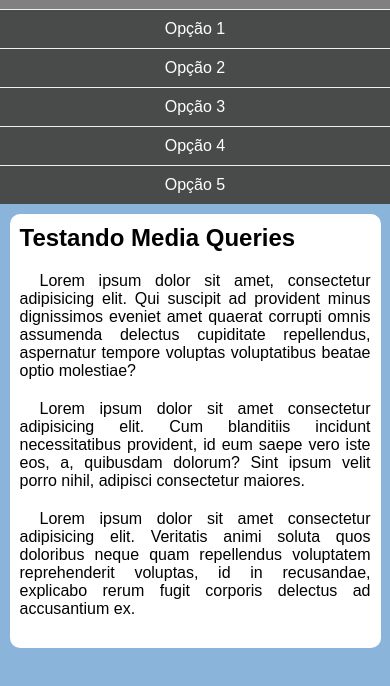
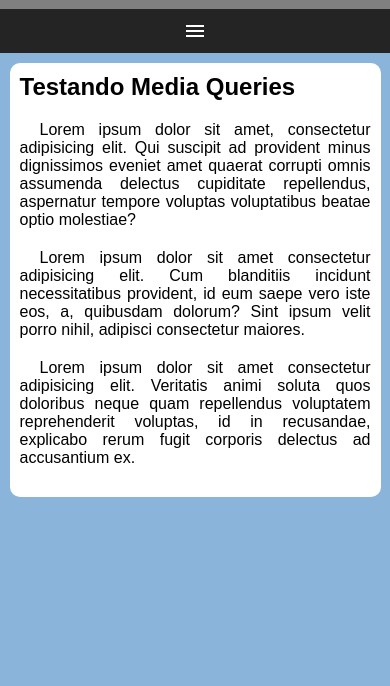
Before and after one commit to igorhawks/menuResponsivo, a plain HTML site: page index.html in a window 390 px wide. Shown: the part 48-734 px from the top of the page. Drawn offline with nearby package versions, Linux system fonts and the light colour scheme.

Commit message:
finalizando o menu responsivo

```diff
--- a/index.html
+++ b/index.html
@@ -5,11 +5,15 @@
     <meta name="viewport" content="width=device-width, initial-scale=1.0">
     <title>Media Query</title>
     <link rel="stylesheet" href="style.css">
+    <link rel="stylesheet" href="https://fonts.googleapis.com/css2?family=Material+Symbols+Outlined:opsz,wght,FILL,GRAD@20..48,100..700,0..1,-50..200" />
 </head>
 <body>
     <header>
         <h1>Meu Site</h1>
-        <menu>
+        <i id="burguer" class="material-symbols-outlined" onclick="clickMenu()">
+            menu
+        </i>
+        <menu id="itens">
             <ul>
                 <li><a href="#">Opção 1</a></li>
                 <li><a href="#">Opção 2</a></li>
@@ -27,6 +31,15 @@
             <p>Lorem ipsum dolor sit amet consectetur adipisicing elit. Veritatis animi soluta quos doloribus neque quam repellendus voluptatem reprehenderit voluptas, id in recusandae, explicabo rerum fugit corporis delectus ad accusantium ex.</p>
         </article>
     </main>
+    <script>
+        function clickMenu(){
+            if(itens.style.display == 'block'){
+                itens.style.display = 'none';
+            }else{
+                itens.style.display = 'block'
+            }
+        }
+    </script>
 
 </body>
 </html>
--- a/style.css
+++ b/style.css
@@ -7,6 +7,21 @@
 body,html{
     background-color: rgb(138, 180, 218);
 }
+
+i#burguer{
+    background-color: rgb(36, 36, 36);
+    color: white;
+    display: block;
+    text-align: center;
+    padding: 10px;
+    cursor: pointer;
+}
+
+i#burguer:hover{
+    color: black;
+    background-color: white;
+}
+
 
 header{
     background-color: gray;
@@ -18,7 +33,7 @@ header > h1{
 }
 
 menu{
-    display: block;
+    display: none;
 }
 
 menu > ul {
```
